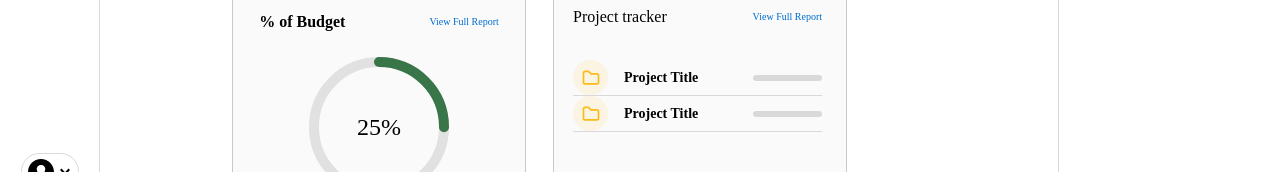
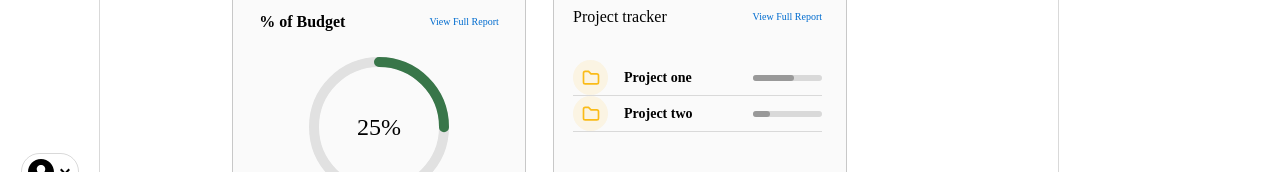
Before and after one commit to tkg808/padplot, a React (Create React App) app: page / in a window 1280 px wide. Shown: the part 755-927 px from the top of the page. Built offline with nearby package versions, Linux system fonts and the light colour scheme.

Commit message:
Add LinearProgress Bar to project tracker

```diff
--- a/src/components/homePage/HomePage.js
+++ b/src/components/homePage/HomePage.js
@@ -107,7 +107,10 @@ export default function HomePage()
               {
                 projects.map((project, index) =>
                 {
-                  return <ProjectItem />
+                  return (<ProjectItem
+                    key={index}
+                    title={project.title}
+                    progress={project.progress} />);
                 })
               }
             </ul>
--- /dev/null
+++ b/src/components/homePage/linearProgressBar/LinearProgressBar.css
@@ -0,0 +1,15 @@
+div.linear-progress-bar-track
+{
+  width: 69px;
+  height: 6px;
+  background-color: #D9D9D9;
+  border-radius: 50px;
+}
+
+div.linear-progress-bar-fill
+{
+  width: 0px;
+  height: 6px;
+  background-color: #999999;
+  border-radius: 50px;
+}
--- /dev/null
+++ b/src/components/homePage/linearProgressBar/LinearProgressBar.js
@@ -0,0 +1,33 @@
+import './LinearProgressBar.css';
+
+export default function LinearProgressBar(props)
+{
+  let {
+    length = 69,
+    trackWidth = 6,
+    trackColor = "#D9D9D9",
+    progress = (progress > 100 ? 100 : progress),
+    indicatorWidth = 6,
+    indicatorColor = "#999999",
+  } = props;
+
+  return (
+    <div className="linear-progress-bar-container">
+      <div
+        className="linear-progress-bar-track"
+        style={{
+          width: length,
+          height: trackWidth,
+          backgroundColor: trackColor
+        }}>
+        <div
+          className="linear-progress-bar-fill"
+          style={{
+            width: `${progress}%`,
+            height: indicatorWidth,
+            backgroundColor: indicatorColor
+          }} />
+      </div>
+    </div>
+  );
+}
--- a/src/components/homePage/projectItem/ProjectItem.css
+++ b/src/components/homePage/projectItem/ProjectItem.css
@@ -27,11 +27,3 @@ div.project-item-title-container
   padding-right: 16px;
   flex-grow: 1;
 }
-
-div.project-item-progress-container
-{
-  width: 69px;
-  height: 6px;
-  background-color: #D9D9D9;
-  border-radius: 50px;
-}
--- a/src/components/homePage/projectItem/ProjectItem.js
+++ b/src/components/homePage/projectItem/ProjectItem.js
@@ -1,7 +1,8 @@
 import './ProjectItem.css';
 import { TbFolder } from 'react-icons/tb';
+import LinearProgressBar from '../linearProgressBar/LinearProgressBar';
 
-export default function ProjectItem()
+export default function ProjectItem({ title, progress })
 {
   return (
     <li className="project-item-container">
@@ -9,9 +10,10 @@ export default function ProjectItem()
         <TbFolder size={20} />
       </div>
       <div className="project-item-title-container">
-        Project Title
+        {title}
       </div>
       <div className="project-item-progress-container">
+        <LinearProgressBar progress={progress} />
       </div>
     </li>
   );
```
